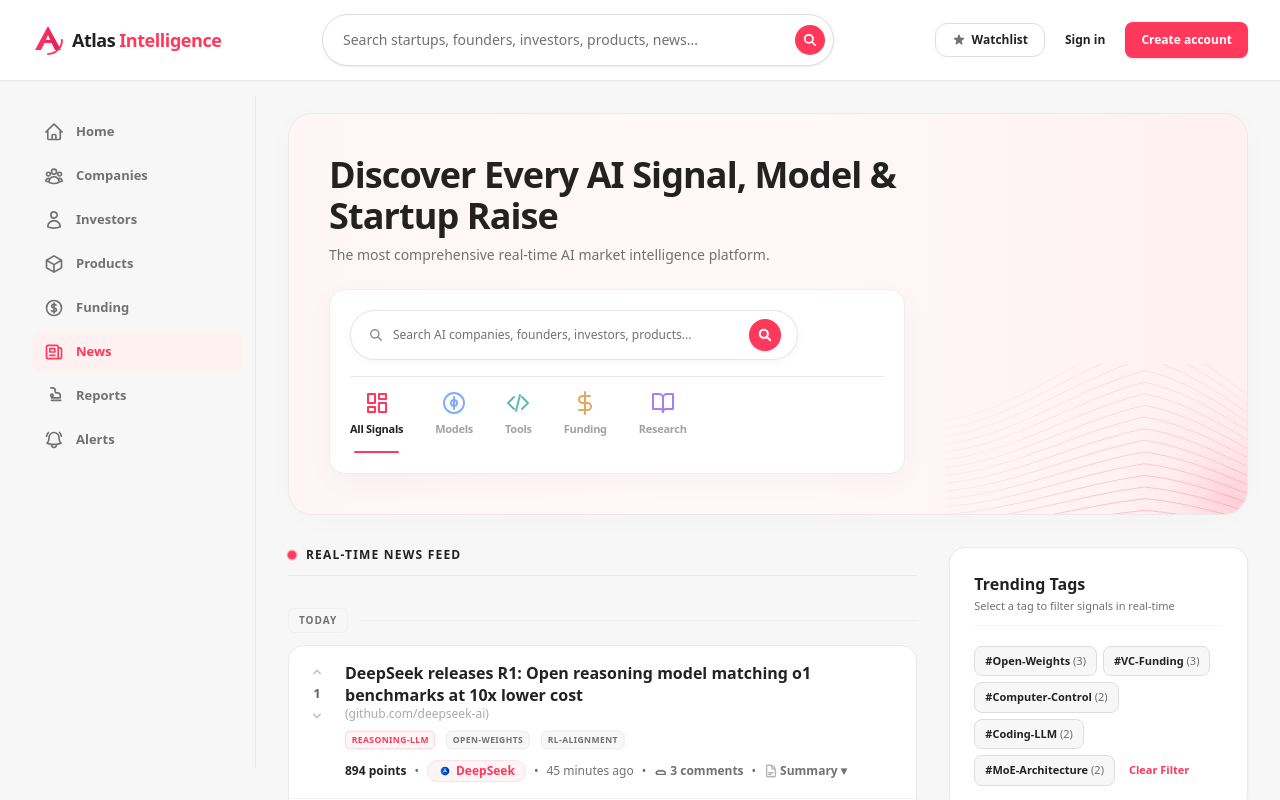
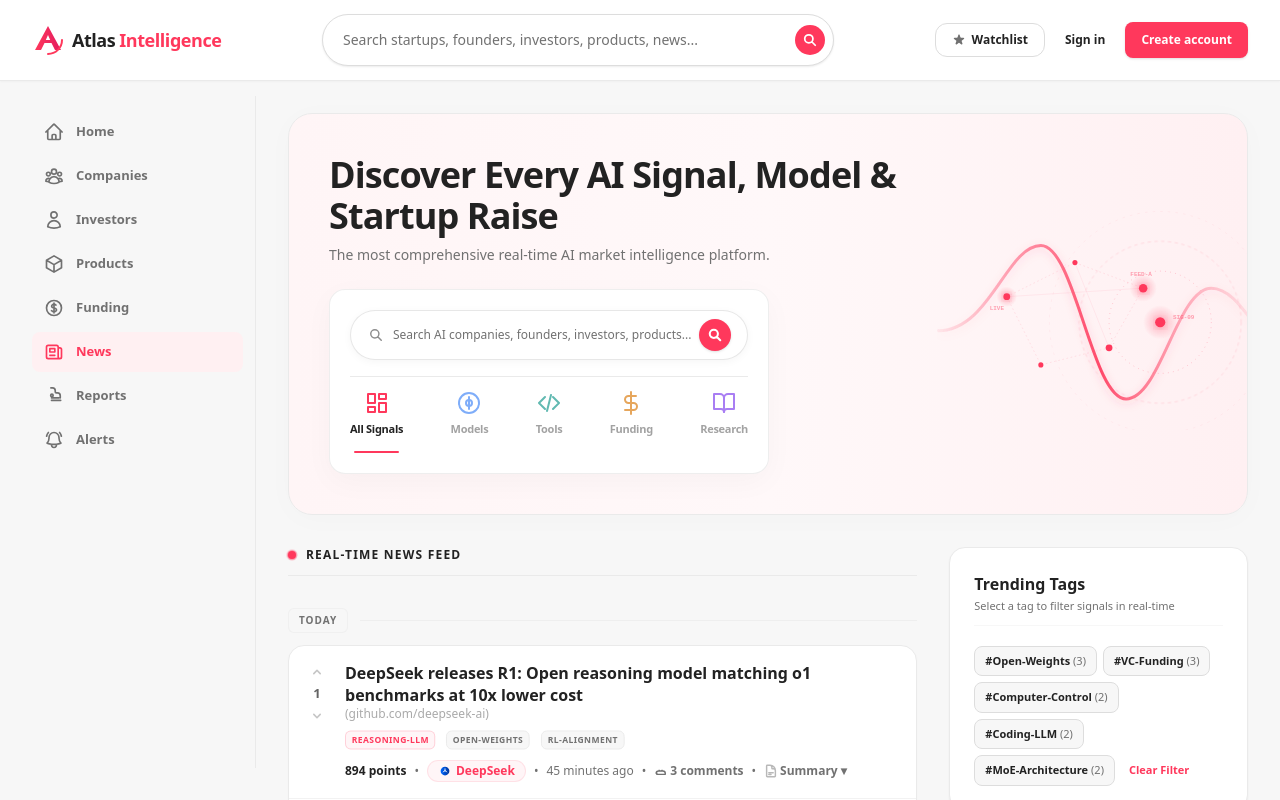
Before and after one commit to AyushKhaitan1/The-Ai-Signal, a Next.js app: page / in a window 1280 px wide. Shown: the top 800 px of the page. Built offline with nearby package versions, Linux system fonts and the light colour scheme.

Commit message:
design: align search box with category tabs, make container box compact, and replace infographic with a real-time signal flow radar

```diff
--- a/src/app/page.tsx
+++ b/src/app/page.tsx
@@ -29,90 +29,63 @@
 };
 
 const renderInfographic = () => {
-  const lines = [];
-  // 18 horizontal landscape curved lines
-  for (let i = 0; i < 18; i++) {
-    const yBaseline = 80 + i * 11;
-    const amplitude = 40 - i * 1.8;
-
-    // Cubic bezier curves to simulate a distinct rolling mountain range ridge
-    const path = `M 0,${yBaseline} C 100,${yBaseline - amplitude * 0.4} 180,${yBaseline - amplitude * 2.2} 280,${yBaseline - amplitude * 3.0} C 360,${yBaseline - amplitude * 2.5} 420,${yBaseline - amplitude * 0.8} 480,${yBaseline}`;
-    lines.push(
-      <path
-        key={`h-${i}`}
-        d={path}
-        stroke="url(#meshGrad)"
-        strokeWidth="0.8"
-        opacity={0.18 + (i / 32)}
-      />
-    );
-  }
-
-  // 18 vertical cross lines that intersect exactly with horizontal lines to form a 3D topographic grid mesh
-  for (let j = 0; j <= 18; j++) {
-    const x = j * (480 / 18);
-    const pathSegments = [];
-    for (let i = 0; i < 18; i++) {
-      const yBaseline = 80 + i * 11;
-      const amplitude = 40 - i * 1.8;
-
-      const t = x / 480;
-      let y = yBaseline;
-      if (t < 280 / 480) {
-        const t1 = x / 280;
-        const p0 = yBaseline;
-        const p1 = yBaseline - amplitude * 0.4;
-        const p2 = yBaseline - amplitude * 2.2;
-        const p3 = yBaseline - amplitude * 3.0;
-        y = Math.pow(1 - t1, 3) * p0 +
-            3 * Math.pow(1 - t1, 2) * t1 * p1 +
-            3 * (1 - t1) * Math.pow(t1, 2) * p2 +
-            Math.pow(t1, 3) * p3;
-      } else {
-        const t2 = (x - 280) / 200;
-        const p0 = yBaseline - amplitude * 3.0;
-        const p1 = yBaseline - amplitude * 2.5;
-        const p2 = yBaseline - amplitude * 0.8;
-        const p3 = yBaseline;
-        y = Math.pow(1 - t2, 3) * p0 +
-            3 * Math.pow(1 - t2, 2) * t2 * p1 +
-            3 * (1 - t2) * Math.pow(t2, 2) * p2 +
-            Math.pow(t2, 3) * p3;
-      }
-
-      pathSegments.push(`${i === 0 ? 'M' : 'L'} ${x},${y}`);
-    }
-    lines.push(
-      <path
-        key={`v-${j}`}
-        d={pathSegments.join(' ')}
-        stroke="url(#meshGrad)"
-        strokeWidth="0.6"
-        opacity={0.12 + (j / 95)}
-      />
-    );
-  }
-
   return (
-    <svg viewBox="0 0 480 280" className="w-full h-full" fill="none">
+    <svg viewBox="0 0 400 300" className="w-full h-full text-airbnb-pink" fill="none">
       <defs>
-        <linearGradient id="meshGrad" x1="0%" y1="100%" x2="100%" y2="0%">
-          <stop offset="0%" stopColor="#FF385C" stopOpacity="0.25" />
-          <stop offset="60%" stopColor="#FF385C" stopOpacity="0.8" />
-          <stop offset="100%" stopColor="#FF7E95" stopOpacity="0.95" />
+        {/* Glow Effects and Color Gradients */}
+        <linearGradient id="waveGrad" x1="0%" y1="0%" x2="100%" y2="0%">
+          <stop offset="0%" stopColor="#FF385C" stopOpacity="0.08" />
+          <stop offset="50%" stopColor="#FF385C" stopOpacity="0.9" />
+          <stop offset="100%" stopColor="#FF7E95" stopOpacity="0.08" />
         </linearGradient>
-        <radialGradient id="glow" cx="70%" cy="60%" r="50%">
-          <stop offset="0%" stopColor="#FF385C" stopOpacity="0.18" />
-          <stop offset="60%" stopColor="#FF8A9F" stopOpacity="0.05" />
+        <radialGradient id="nodeGlow" cx="50%" cy="50%" r="50%">
+          <stop offset="0%" stopColor="#FF385C" stopOpacity="0.35" />
           <stop offset="100%" stopColor="#FF385C" stopOpacity="0" />
         </radialGradient>
+        <filter id="shadow" x="-20%" y="-20%" width="140%" height="140%">
+          <feDropShadow dx="0" dy="3" stdDeviation="5" floodColor="#FF385C" floodOpacity="0.25" />
+        </filter>
       </defs>
 
-      {/* Background glow circle */}
-      <circle cx="340" cy="160" r="160" fill="url(#glow)" />
+      {/* Concentric expanding radar signal waves */}
+      <circle cx="280" cy="150" r="130" stroke="currentColor" strokeWidth="0.5" strokeDasharray="3 6" opacity="0.12" />
+      <circle cx="280" cy="150" r="95" stroke="currentColor" strokeWidth="0.75" strokeDasharray="4 4" opacity="0.2" className="animate-pulse" />
+      <circle cx="280" cy="150" r="60" stroke="currentColor" strokeWidth="1" strokeDasharray="1 5" opacity="0.3" />
 
-      {/* Mesh lines */}
-      {lines}
+      {/* Network connection grid paths (Ingestion streams) */}
+      <path d="M 100,120 L 180,80 L 260,110 L 220,180 L 140,200 L 100,120 Z" stroke="currentColor" strokeWidth="0.5" strokeDasharray="2 3" opacity="0.25" />
+      <line x1="180" y1="80" x2="220" y2="180" stroke="currentColor" strokeWidth="0.5" opacity="0.15" />
+      <line x1="100" y1="120" x2="260" y2="110" stroke="currentColor" strokeWidth="0.5" opacity="0.15" />
+
+      {/* Market Trend Signal Waveform (The main heartbeat pulse) */}
+      <path
+        d="M 20,160 C 80,160 100,60 140,60 C 180,60 200,240 240,240 C 280,240 300,110 340,110 C 370,110 390,160 400,160"
+        stroke="url(#waveGrad)"
+        strokeWidth="3.5"
+        strokeLinecap="round"
+        filter="url(#shadow)"
+      />
+
+      {/* Glowing network node circles */}
+      <circle cx="100" cy="120" r="4" fill="#FF385C" filter="url(#shadow)" />
+      <circle cx="100" cy="120" r="12" fill="url(#nodeGlow)" />
+
+      <circle cx="180" cy="80" r="3" fill="#FF385C" />
+
+      <circle cx="260" cy="110" r="5" fill="#FF385C" filter="url(#shadow)" />
+      <circle cx="260" cy="110" r="16" fill="url(#nodeGlow)" />
+
+      <circle cx="220" cy="180" r="4" fill="#FF385C" />
+      <circle cx="140" cy="200" r="3" fill="#FF385C" />
+
+      {/* Dynamic central pulse signal node */}
+      <circle cx="280" cy="150" r="6" fill="#FF385C" filter="url(#shadow)" />
+      <circle cx="280" cy="150" r="20" fill="url(#nodeGlow)" />
+
+      {/* Decorative tech/data metrics labels */}
+      <text x="295" y="146" fill="currentColor" opacity="0.45" fontSize="7" fontFamily="monospace" fontWeight="bold">SIG-09</text>
+      <text x="245" y="96" fill="currentColor" opacity="0.45" fontSize="7" fontFamily="monospace" fontWeight="bold">FEED-A</text>
+      <text x="80" y="136" fill="currentColor" opacity="0.45" fontSize="7" fontFamily="monospace" fontWeight="bold">LIVE</text>
     </svg>
   );
 };
@@ -196,10 +169,10 @@
           </div>
 
           {/* Unified Box containing both Category Tabs & Search Bar */}
-          <div className="bg-white border border-airbnb-border-light/80 rounded-2xl p-5 shadow-[0_8px_30px_rgb(0,0,0,0.03)] hover:shadow-[0_8px_30px_rgb(0,0,0,0.05)] transition-shadow duration-300 w-full space-y-4">
+          <div className="bg-white border border-airbnb-border-light/80 rounded-2xl p-5 shadow-[0_8px_30px_rgb(0,0,0,0.03)] hover:shadow-[0_8px_30px_rgb(0,0,0,0.05)] transition-shadow duration-300 w-full max-w-[440px] space-y-4">
 
             {/* Decoupled Search Box (Smaller & Sleeker) - Now at the top */}
-            <div className="max-w-md w-full">
+            <div className="w-full">
               <div className="bg-white rounded-full shadow-[0_2px_8px_rgba(0,0,0,0.04)] border border-airbnb-border/70 py-2 px-4 flex items-center transition-all duration-300 hover:border-airbnb-gray/40 focus-within:border-airbnb-pink focus-within:ring-4 focus-within:ring-airbnb-pink/5">
                 <span className="text-airbnb-gray/80 pl-0.5">
                   <svg className="w-3.5 h-3.5" fill="none" stroke="currentColor" strokeWidth="2.5" viewBox="0 0 24 24">
@@ -221,8 +194,8 @@
               </div>
             </div>
 
-            {/* Airbnb-style Category Icon Tabs - Now at the bottom with border-t */}
-            <div className="flex items-center space-x-8 pt-3.5 overflow-x-auto no-scrollbar border-t border-airbnb-border-light select-none">
+            {/* Airbnb-style Category Icon Tabs - Now at the bottom with border-t and justified layout */}
+            <div className="flex items-center justify-between pt-3.5 select-none border-t border-airbnb-border-light">
               {(["all", "models", "tools", "funding", "research"] as const).map((cat) => {
                 const isActive = subCategory === cat;
 
@@ -305,9 +278,9 @@
           </div>
         </div>
 
-        {/* Right Side: Infographic (Wireframe Mountain Mesh / Topographic Map) */}
-        <div className="hidden md:flex items-center justify-end w-2/5 min-w-[220px] max-w-[360px] select-none pointer-events-none relative overflow-hidden -my-10 -mr-10 self-end">
-          <div className="w-full h-full transform translate-y-10 translate-x-6 scale-110">
+        {/* Right Side: Infographic (Real-time AI Signal Flow Radar) */}
+        <div className="hidden md:flex items-center justify-end w-[45%] min-w-[260px] max-w-[420px] select-none pointer-events-none relative overflow-hidden -my-10 -mr-10 self-center">
+          <div className="w-full h-full transform scale-110 translate-y-2">
             {renderInfographic()}
           </div>
         </div>
```
